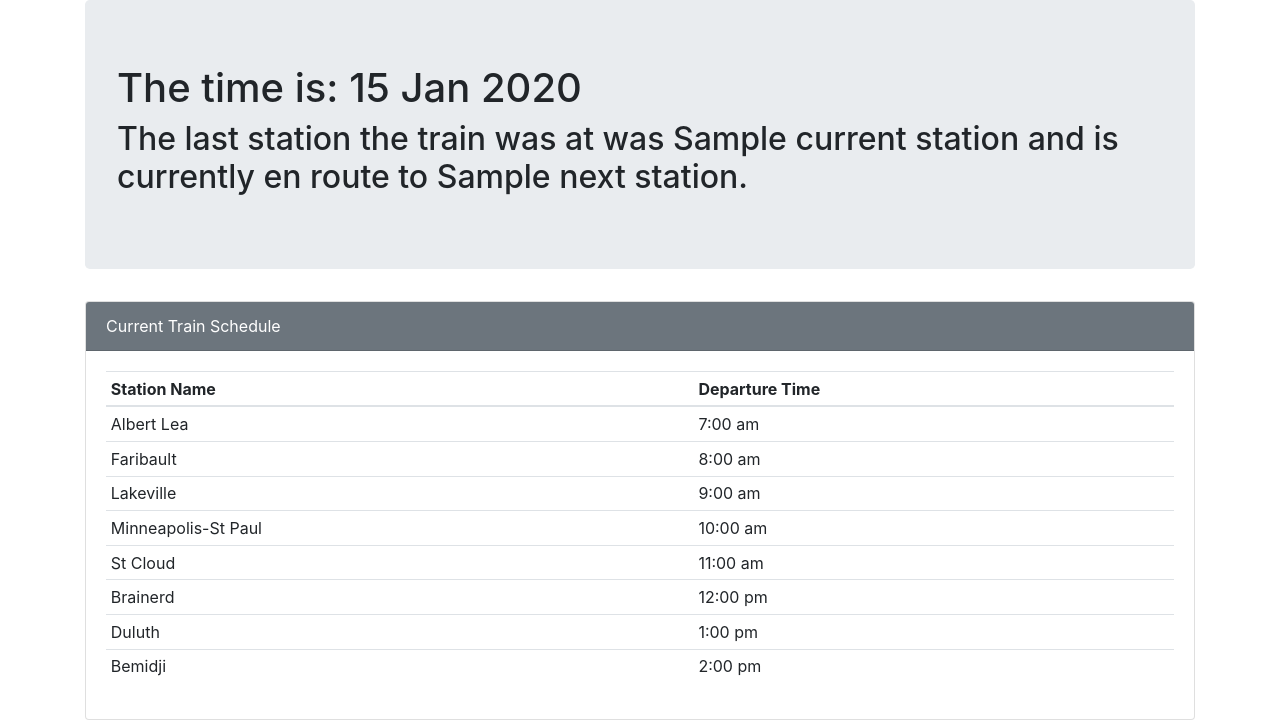
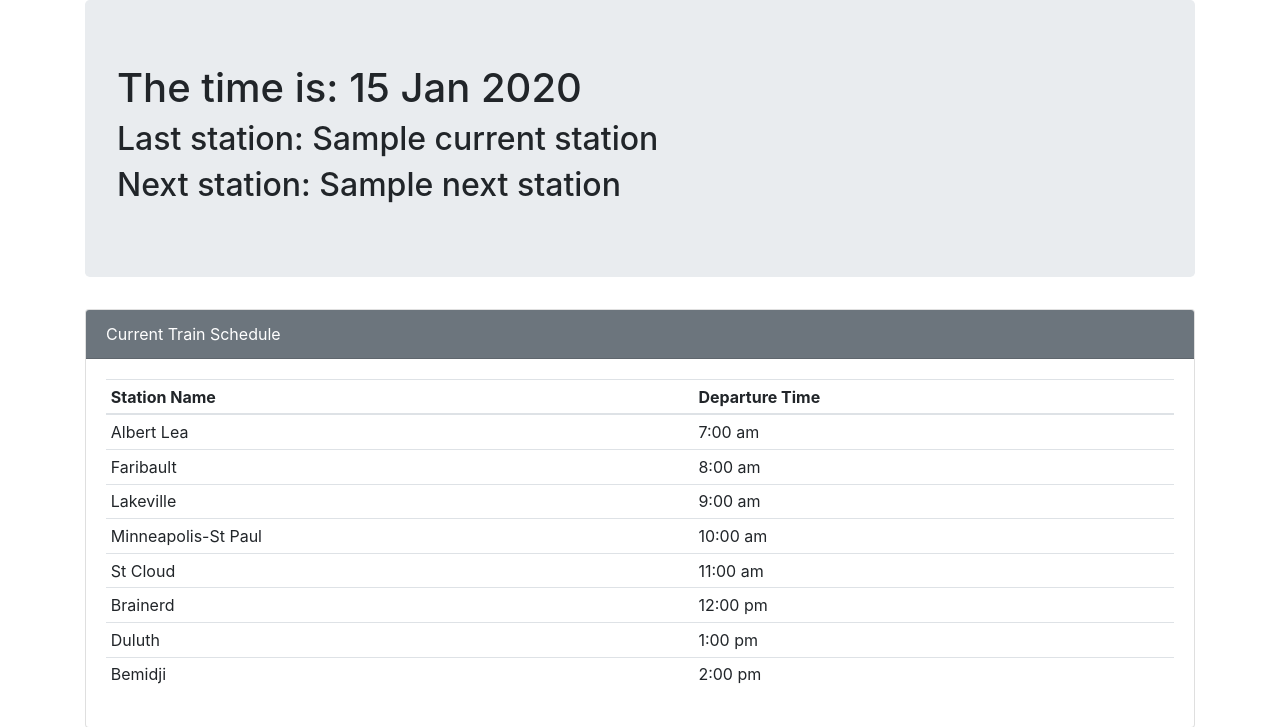
Before and after one commit to zacharyjg00/Railway-Express, a Node server app: template views/homepage.handlebars in a window 1280 px wide. Shown: the part 88-815 px from the top of the page. Run offline with Node 20, Linux system fonts and the light colour scheme; the template is opened without the code that fills it: most values are stand-ins (such as "Sample title", 1, 10 or a date in 2020); some libraries are stand-ins or nearby versions.

Commit message:
Added better styling to the jumbotron

```diff
--- a/views/homepage.handlebars
+++ b/views/homepage.handlebars
@@ -4,11 +4,13 @@
     <h1>The time is: {{timeNow}}</h1>
     {{#if nextStation}}
 
-    <h2>The last station the train was at was {{currentStation.name}} and is currently en route to {{nextStation.name}}.</h2>
+    <h2>Last station: {{currentStation.name}}</h2>
+    <h2>Next station: {{nextStation.name}}</h2>
 
     {{else if currentStation}}
 
-    <h2>The last station the train was at was {{currentStation.name}}. The train is done for the day. Thanks for riding!</h2>
+    <h2>Last station: {{currentStation.name}}</h2>
+    <h2>Next station: Done for the day</h2>
 
     {{else}}
 
```
